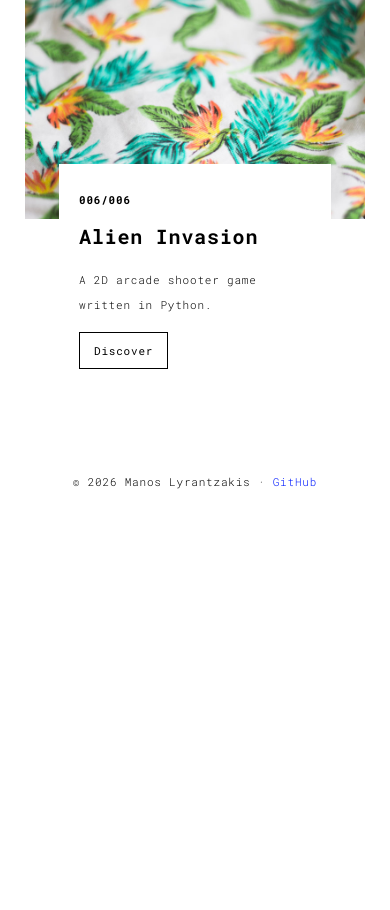
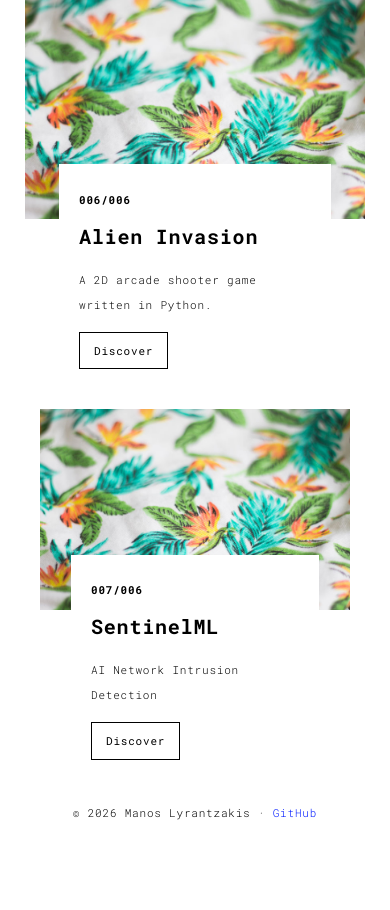
Before and after one commit to ManosLyrantzakis/Portfolio, a Flask app: page /works.html in a window 390 px wide. Shown: the part 2277-3187 px from the top of the page. Before the commit the page ends 2766 px from the top, so only its background shows below. Run offline with Flask 3, Linux system fonts and the light colour scheme; some libraries are stand-ins or nearby versions.

Commit message:
including AI Network Intrusion Detection  tool

```diff
--- a/templates/works.html
+++ b/templates/works.html
@@ -239,6 +239,27 @@
                           >Discover</a
                         >
                       </div>
+                    <!--007-->
+                      <div class="col-sm-4">
+                      <a
+                        href="https://github.com/ManosLyrantzakis/SentinelML"
+                        title="SentinelML"
+                        class="black-image-project-hover"
+                      >
+                        <img
+                          src="./static/assets/images/work03-hover.jpg"
+                          alt="SentinelML"
+                          class="img-responsive"
+                        />
+                      </a>
+                      <div class="card-container">
+                        <h4>007/006</h4>
+                        <h3>SentinelML </h3>
+                        <p>AI Network Intrusion Detection</p>
+                        <a href="https://sentinelml-49na.onrender.com/dashboard" class="btn btn-default"
+                          >Discover</a
+                        >
+                      </div>
                     </div>
                   </div>
                   <!--/row-->
```
Also changed, not shown: templates/work.html (+9 -0 lines).
